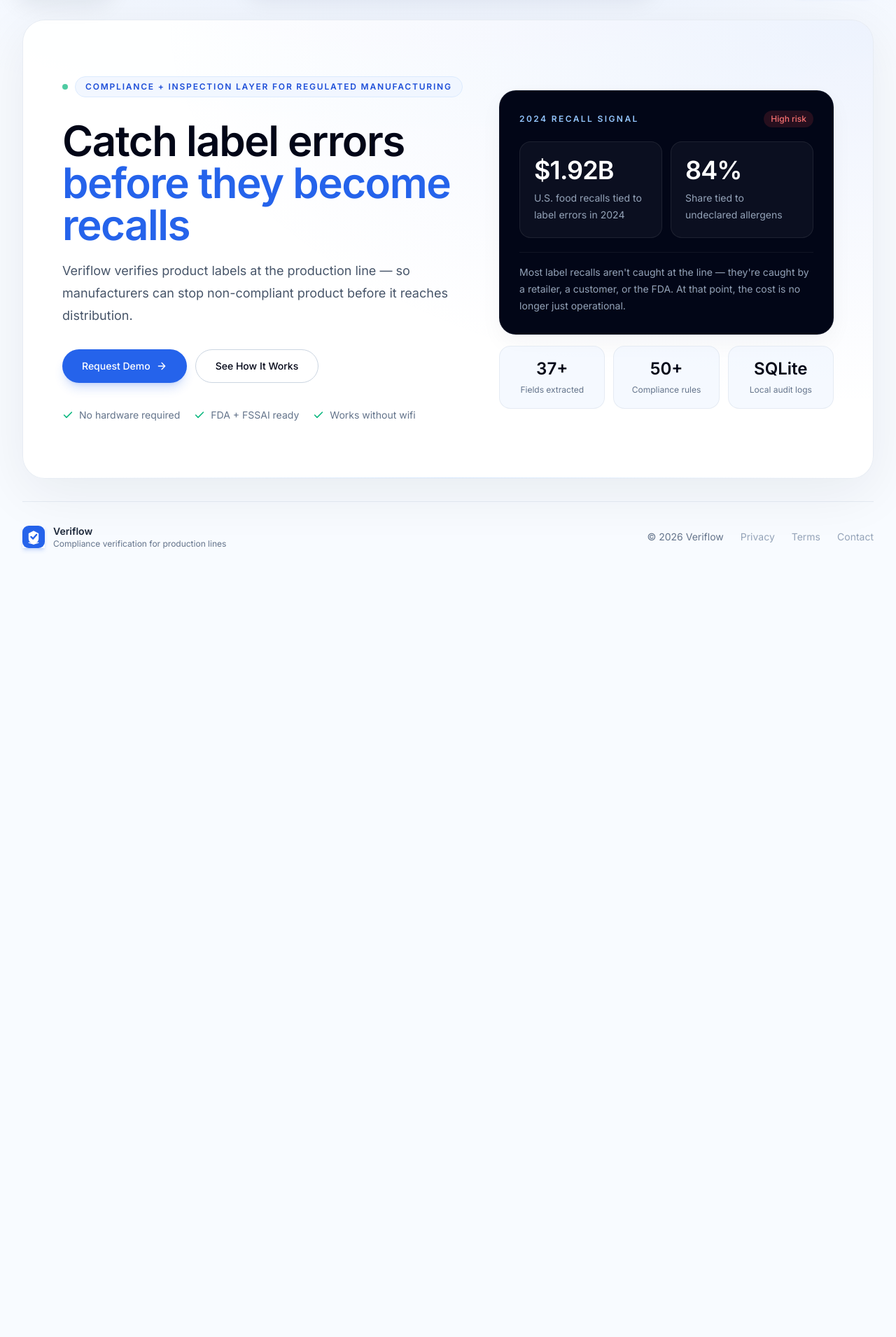
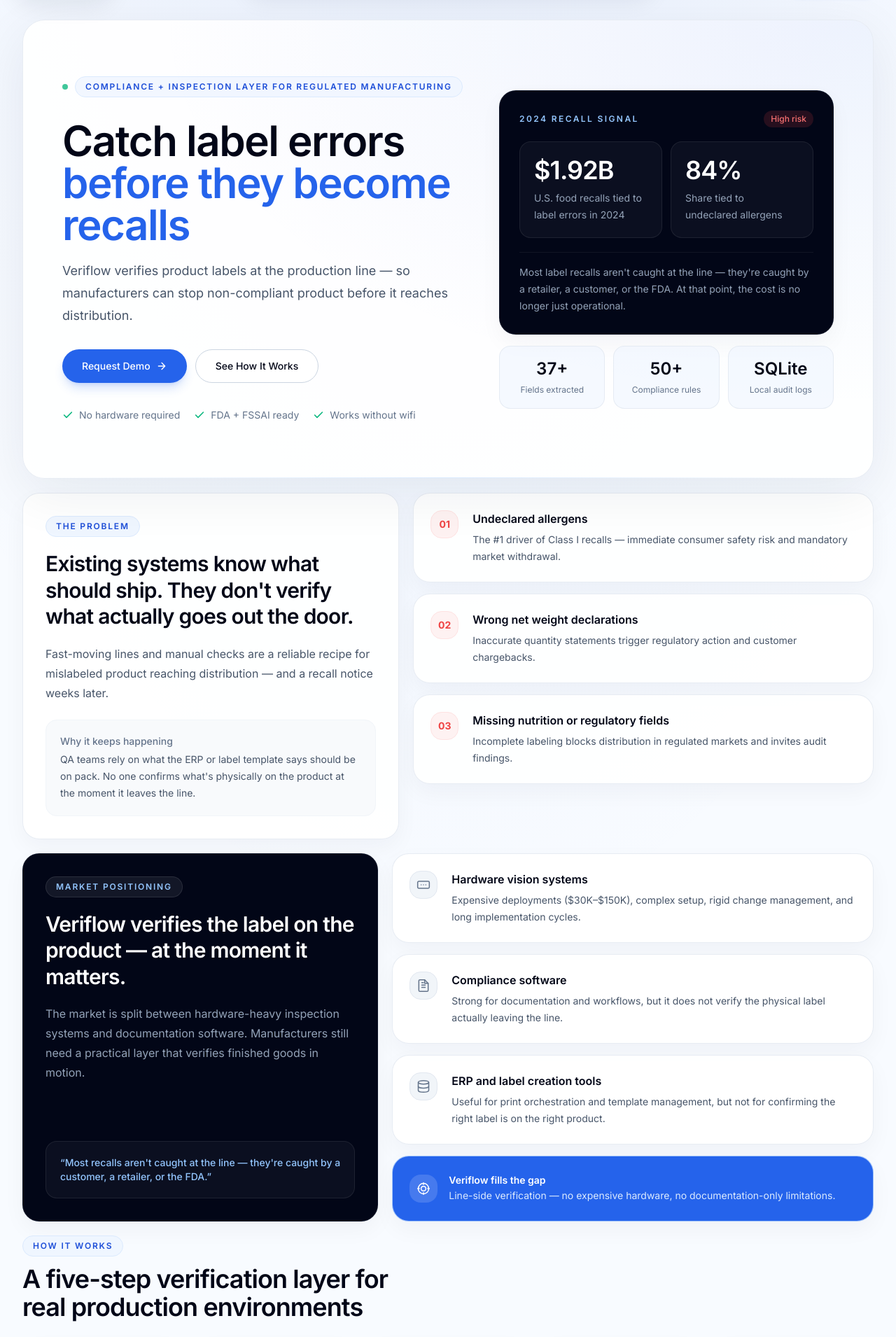
Before and after one commit to navya19j/veriflow, a Next.js app: page / in a window 1280 px wide. Shown: the part 70-1980 px from the top of the page at 70% size. Before the commit the page ends 935 px from the top, so only its background shows below. Built offline with nearby package versions, Linux system fonts and the light colour scheme.

Commit message:
Convert to single-scroll page with tab nav that highlights on scroll
Made-with: Cursor

```diff
--- a/app/page.tsx
+++ b/app/page.tsx
@@ -1,7 +1,7 @@
 "use client";
 
-import { useState } from "react";
-import { motion, AnimatePresence } from "framer-motion";
+import { useState, useEffect } from "react";
+import { motion } from "framer-motion";
 
 import { VeriflowLockup, VeriflowMark } from "@/components/veriflow-logo";
 import { Button } from "@/components/ui/button";
@@ -156,9 +156,17 @@ const credibilityPoints = [
    Animation variants
 ───────────────────────────────────────────── */
 
+const fadeIn = {
+  initial: { opacity: 0, y: 24 },
+  whileInView: { opacity: 1, y: 0 },
+  viewport: { once: true, amount: 0.15 },
+  transition: { duration: 0.55, ease: "easeOut" },
+};
+
 const stagger = (i: number) => ({
   initial: { opacity: 0, y: 16 },
-  animate: { opacity: 1, y: 0 },
+  whileInView: { opacity: 1, y: 0 },
+  viewport: { once: true, amount: 0.15 },
   transition: { duration: 0.4, delay: i * 0.06, ease: "easeOut" },
 });
 
@@ -177,96 +185,104 @@ const TABS = [
 type TabId = typeof TABS[number]["id"];
 
 export default function HomePage() {
-  const [tab, setTab] = useState<TabId>("overview");
+  const [activeTab, setActiveTab] = useState<TabId>("overview");
+
+  // Track active section via IntersectionObserver
+  useEffect(() => {
+    const ids = TABS.map((t) => t.id);
+    const observers: IntersectionObserver[] = [];
+
+    ids.forEach((id) => {
+      const el = document.getElementById(id);
+      if (!el) return;
+      const obs = new IntersectionObserver(
+        ([entry]) => { if (entry.isIntersecting) setActiveTab(id as TabId); },
+        { rootMargin: "-20% 0px -70% 0px", threshold: 0 }
+      );
+      obs.observe(el);
+      observers.push(obs);
+    });
+
+    return () => observers.forEach((o) => o.disconnect());
+  }, []);
+
+  const scrollTo = (id: string) => {
+    document.getElementById(id)?.scrollIntoView({ behavior: "smooth", block: "start" });
+  };
+
+  const NavPills = ({ mobile }: { mobile?: boolean }) => (
+    <>
+      {TABS.map((t) => (
+        <button
+          key={t.id}
+          onClick={() => scrollTo(t.id)}
+          className={[
+            "transition-all duration-200",
+            mobile
+              ? [
+                  "shrink-0 rounded-full px-3.5 py-1.5 text-xs font-semibold",
+                  activeTab === t.id
+                    ? "bg-slate-950 text-white shadow-sm"
+                    : "border border-slate-200 bg-white/80 text-slate-600",
+                ].join(" ")
+              : [
+                  "rounded-full px-3.5 py-1.5 text-sm font-medium",
+                  activeTab === t.id
+                    ? "bg-slate-950 text-white shadow-sm"
+                    : "text-slate-600 hover:bg-slate-100 hover:text-slate-950",
+                ].join(" "),
+          ].join(" ")}
+        >
+          {t.label}
+        </button>
+      ))}
+    </>
+  );
 
   return (
     <main className="min-h-screen bg-[radial-gradient(ellipse_80%_50%_at_50%_-20%,rgba(37,99,235,0.10),transparent)] text-slate-950">
 
       {/* ── Nav ── */}
       <nav className="sticky top-0 z-40 w-full">
-        {/* ── Mobile nav: two rows ── */}
+        {/* Mobile: two rows */}
         <div className="md:hidden">
           <div className="flex items-center justify-between px-4 pt-3 pb-2">
-            <a
-              href="#"
-              aria-label="Veriflow home"
-              onClick={(e) => { e.preventDefault(); setTab("overview"); }}
-              className="flex items-center rounded-full border border-white/70 bg-white/80 px-3.5 py-2 shadow-[0_8px_32px_rgba(15,23,42,0.08)] backdrop-blur-md"
-            >
+            <a href="#overview" onClick={(e) => { e.preventDefault(); scrollTo("overview"); }} aria-label="Veriflow home"
+              className="flex items-center rounded-full border border-white/70 bg-white/80 px-3.5 py-2 shadow-[0_8px_32px_rgba(15,23,42,0.08)] backdrop-blur-md">
               <VeriflowLockup size="sm" />
             </a>
-            <Button size="default" className="shadow-md shadow-blue-600/20 text-sm px-4" onClick={() => setTab("get-started")}>
+            <Button size="default" className="shadow-md shadow-blue-600/20 text-sm px-4" onClick={() => scrollTo("get-started")}>
               Request Demo
             </Button>
           </div>
           <div className="no-scrollbar flex gap-1.5 overflow-x-auto px-4 pb-3">
-            {TABS.map((t) => (
-              <button
-                key={t.id}
-                onClick={() => setTab(t.id)}
-                className={[
-                  "shrink-0 rounded-full px-3.5 py-1.5 text-xs font-semibold transition-all duration-200",
-                  tab === t.id
-                    ? "bg-slate-950 text-white shadow-sm"
-                    : "border border-slate-200 bg-white/80 text-slate-600",
-                ].join(" ")}
-              >
-                {t.label}
-              </button>
-            ))}
+            <NavPills mobile />
           </div>
         </div>
 
-        {/* ── Desktop nav: single row ── */}
+        {/* Desktop: single row */}
         <div className="hidden md:flex mx-auto max-w-7xl items-center justify-between px-5 py-3 gap-3">
-          <a
-            href="#"
-            aria-label="Veriflow home"
-            onClick={(e) => { e.preventDefault(); setTab("overview"); }}
-            className="flex shrink-0 items-center rounded-full border border-white/70 bg-white/80 px-4 py-2.5 shadow-[0_8px_32px_rgba(15,23,42,0.08)] backdrop-blur-md"
-          >
+          <a href="#overview" onClick={(e) => { e.preventDefault(); scrollTo("overview"); }} aria-label="Veriflow home"
+            className="flex shrink-0 items-center rounded-full border border-white/70 bg-white/80 px-4 py-2.5 shadow-[0_8px_32px_rgba(15,23,42,0.08)] backdrop-blur-md">
             <VeriflowLockup size="md" />
           </a>
           <div className="flex items-center gap-1 rounded-full border border-white/70 bg-white/80 p-1 shadow-[0_8px_32px_rgba(15,23,42,0.08)] backdrop-blur-md">
-            {TABS.map((t) => (
-              <button
-                key={t.id}
-                onClick={() => setTab(t.id)}
-                className={[
-                  "rounded-full px-3.5 py-1.5 text-sm font-medium transition-all duration-200",
-                  tab === t.id
-                    ? "bg-slate-950 text-white shadow-sm"
-                    : "text-slate-600 hover:bg-slate-100 hover:text-slate-950",
-                ].join(" ")}
-              >
-                {t.label}
-              </button>
-            ))}
+            <NavPills />
           </div>
-          <Button size="default" className="shrink-0 shadow-md shadow-blue-600/20" onClick={() => setTab("get-started")}>
+          <Button size="default" className="shrink-0 shadow-md shadow-blue-600/20" onClick={() => scrollTo("get-started")}>
             Request Demo
           </Button>
         </div>
       </nav>
 
-      <div className="mx-auto flex w-full max-w-7xl flex-col px-5 pb-16 pt-4 sm:px-6 lg:px-8">
-        <AnimatePresence mode="wait">
-          <motion.div
-            key={tab}
-            initial={{ opacity: 0, y: 12 }}
-            animate={{ opacity: 1, y: 0 }}
-            exit={{ opacity: 0, y: -8 }}
-            transition={{ duration: 0.25, ease: "easeOut" }}
-            className="flex flex-col gap-5"
-          >
+      <div className="mx-auto flex w-full max-w-7xl flex-col gap-5 px-5 pb-16 pt-4 sm:px-6 lg:px-8">
 
         {/* ══════════════ OVERVIEW ══════════════ */}
-          {tab === "overview" && <>
-            <section className="relative overflow-hidden rounded-[2rem] border border-slate-200/80 bg-white/90 shadow-[0_20px_80px_rgba(15,23,42,0.07)]">
+        <section id="overview" className="relative overflow-hidden rounded-[2rem] border border-slate-200/80 bg-white/90 shadow-[0_20px_80px_rgba(15,23,42,0.07)] scroll-mt-24">
           <div className="absolute inset-0 bg-[radial-gradient(ellipse_at_top_right,rgba(37,99,235,0.08),transparent_60%)]" />
           <div className="absolute bottom-0 left-0 right-0 h-px bg-gradient-to-r from-transparent via-blue-200/60 to-transparent" />
           <div className="relative grid gap-10 px-5 py-10 sm:px-8 sm:py-14 lg:grid-cols-[1.1fr_0.9fr] lg:items-center lg:px-14 lg:py-20">
-                <div className="space-y-8 max-w-2xl">
+            <motion.div {...fadeIn} className="space-y-8 max-w-2xl">
               <div className="flex items-center gap-2.5">
                 <div className="h-2 w-2 rounded-full bg-emerald-500 animate-pulse" />
                 <span className="rounded-full border border-blue-100 bg-blue-50/80 px-3.5 py-1.5 text-xs font-semibold tracking-[0.15em] text-blue-700 uppercase">
@@ -283,11 +299,11 @@ export default function HomePage() {
                 </p>
               </div>
               <div className="flex flex-col gap-3 sm:flex-row">
-                    <Button size="lg" className="shadow-lg shadow-blue-600/20 px-7" onClick={() => setTab("get-started")}>
+                <Button size="lg" className="shadow-lg shadow-blue-600/20 px-7" onClick={() => scrollTo("get-started")}>
                   Request Demo
                   <ArrowRightIcon className="ml-2 h-4 w-4" />
                 </Button>
-                    <Button size="lg" variant="outline" className="px-7" onClick={() => setTab("how-it-works")}>
+                <Button size="lg" variant="outline" className="px-7" onClick={() => scrollTo("how-it-works")}>
                   See How It Works
                 </Button>
               </div>
@@ -299,8 +315,8 @@ export default function HomePage() {
                   </div>
                 ))}
               </div>
-                </div>
-                <div className="flex flex-col gap-4">
+            </motion.div>
+            <motion.div {...fadeIn} transition={{ duration: 0.6, ease: "easeOut", delay: 0.1 }} className="flex flex-col gap-4">
               <Card className="border-slate-900/80 bg-slate-950 text-white overflow-hidden">
                 <CardContent className="space-y-5 p-7">
                   <div className="flex items-center justify-between">
@@ -328,15 +344,14 @@ export default function HomePage() {
                   </div>
                 ))}
               </div>
-                </div>
+            </motion.div>
           </div>
         </section>
-          </>}
 
         {/* ══════════════ THE PROBLEM ══════════════ */}
-          {tab === "problem" && <>
-            <div className="grid gap-5 lg:grid-cols-[0.9fr_1.1fr]">
-              <Card className="border-slate-200/80 bg-white/90">
+        <section id="problem" className="grid gap-5 scroll-mt-24 lg:grid-cols-[0.9fr_1.1fr]">
+          <motion.div {...fadeIn}>
+            <Card className="border-slate-200/80 bg-white/90 h-full">
               <CardContent className="flex h-full flex-col justify-between gap-6 p-5 sm:p-8">
                 <div className="space-y-5">
                   <SectionEyebrow label="The Problem" />
@@ -353,6 +368,7 @@ export default function HomePage() {
                 </div>
               </CardContent>
             </Card>
+          </motion.div>
           <div className="flex flex-col gap-4">
             {problemPoints.map((point, index) => (
               <motion.div key={point.title} {...stagger(index)}>
@@ -370,9 +386,12 @@ export default function HomePage() {
               </motion.div>
             ))}
           </div>
-            </div>
+        </section>
+
+        {/* Positioning (part of problem section visually) */}
         <div className="grid gap-5 lg:grid-cols-[0.85fr_1.15fr]">
-              <Card className="border-slate-900/80 bg-slate-950 text-white overflow-hidden">
+          <motion.div {...fadeIn}>
+            <Card className="border-slate-900/80 bg-slate-950 text-white overflow-hidden h-full">
               <CardContent className="flex h-full flex-col justify-between gap-6 p-5 sm:p-8">
                 <div className="space-y-5">
                   <SectionEyebrow label="Market Positioning" dark />
@@ -390,6 +409,7 @@ export default function HomePage() {
                 </div>
               </CardContent>
             </Card>
+          </motion.div>
           <div className="flex flex-col gap-4">
             {marketGaps.map((item, index) => {
               const Icon = item.icon;
@@ -422,17 +442,15 @@ export default function HomePage() {
             </Card>
           </div>
         </div>
-          </>}
 
         {/* ══════════════ HOW IT WORKS ══════════════ */}
-          {tab === "how-it-works" && <>
-            <div className="space-y-7">
-              <div className="space-y-3 max-w-xl">
+        <section id="how-it-works" className="space-y-7 scroll-mt-24">
+          <motion.div {...fadeIn} className="space-y-3 max-w-xl">
             <SectionEyebrow label="How It Works" />
             <h2 className="text-3xl font-semibold tracking-tight text-slate-950 sm:text-4xl">
               A five-step verification layer for real production environments
             </h2>
-              </div>
+          </motion.div>
           <div className="grid gap-4 sm:grid-cols-2 lg:grid-cols-5">
             {workflowSteps.map((step, index) => (
               <motion.div key={step.title} {...stagger(index)}>
@@ -453,8 +471,10 @@ export default function HomePage() {
               </motion.div>
             ))}
           </div>
-            </div>
-            <div className="relative overflow-hidden rounded-[2rem] border border-blue-100/80 bg-gradient-to-br from-blue-50/80 via-white to-slate-50/60 px-8 py-10 sm:px-10 lg:px-12">
+
+          {/* Vision Model callout */}
+          <motion.div {...fadeIn}>
+            <div className="relative overflow-hidden rounded-[2rem] border border-blue-100/80 bg-gradient-to-br from-blue-50/80 via-white to-slate-50/60 px-6 py-10 sm:px-10 lg:px-12">
               <div className="absolute top-0 right-0 h-64 w-64 bg-[radial-gradient(circle,rgba(37,99,235,0.07),transparent_70%)]" />
               <div className="relative grid gap-8 lg:grid-cols-[1.1fr_0.9fr] lg:items-center">
                 <div className="space-y-4">
@@ -466,7 +486,7 @@ export default function HomePage() {
                     Trained on thousands of real production label images — low light, motion blur, reflective packaging, awkward angles. It reads labels the way a line operator sees them.
                   </p>
                 </div>
-                <div className="grid gap-3 sm:grid-cols-2 lg:grid-cols-1 xl:grid-cols-2">
+                <div className="grid gap-3 grid-cols-2">
                   {[
                     { title: "Low light & glare", detail: "Fluorescent flicker and shadows don't degrade accuracy." },
                     { title: "Angles & blur", detail: "Handheld captures and slight rotation handled without retakes." },
@@ -481,12 +501,12 @@ export default function HomePage() {
                 </div>
               </div>
             </div>
-          </>}
+          </motion.div>
+        </section>
 
         {/* ══════════════ CAPABILITIES ══════════════ */}
-          {tab === "capabilities" && <>
-            <div className="space-y-7">
-              <div className="max-w-2xl space-y-3">
+        <section id="capabilities" className="space-y-7 scroll-mt-24">
+          <motion.div {...fadeIn} className="max-w-2xl space-y-3">
             <SectionEyebrow label="Capabilities" />
             <h2 className="text-3xl font-semibold tracking-tight text-slate-950 sm:text-4xl">
               Purpose-built for QA, operations, and compliance teams
@@ -494,7 +514,7 @@ export default function HomePage() {
             <p className="text-base leading-7 text-slate-600">
               Each workflow reduces manual inspection load while improving the evidence trail behind every production decision.
             </p>
-              </div>
+          </motion.div>
           <div className="grid gap-4 md:grid-cols-2 xl:grid-cols-3">
             {features.map((feature, index) => {
               const Icon = feature.icon;
@@ -515,9 +535,9 @@ export default function HomePage() {
               );
             })}
           </div>
-            </div>
 
           {/* Technical Credibility */}
+          <motion.div {...fadeIn}>
             <Card className="overflow-hidden border-slate-200/80 bg-white/90">
               <CardContent className="flex flex-col gap-6 p-5 sm:p-8 lg:p-10">
                 <div className="grid gap-10 lg:grid-cols-[1fr_1fr]">
@@ -567,10 +587,12 @@ export default function HomePage() {
                 </div>
               </CardContent>
             </Card>
-          </>}
+          </motion.div>
+        </section>
 
-          {/* ══════════════ GET STARTED ══════════════ */}
-          {tab === "get-started" && <>
+        {/* ══════════════ REQUEST DEMO ══════════════ */}
+        <section id="get-started" className="scroll-mt-24">
+          <motion.div {...fadeIn}>
             <Card className="overflow-hidden border-slate-200/80 bg-white/90">
               <CardContent className="grid gap-10 p-5 sm:p-8 lg:grid-cols-[1fr_1fr] lg:p-12">
                 <div className="space-y-6">
@@ -601,13 +623,11 @@ export default function HomePage() {
                 <DemoForm />
               </CardContent>
             </Card>
-          </>}
-
           </motion.div>
-        </AnimatePresence>
+        </section>
 
         {/* ── Footer ── */}
-        <footer className="mt-8 border-t border-slate-200/80 pt-8 pb-4">
+        <footer className="mt-4 border-t border-slate-200/80 pt-8 pb-4">
           <div className="flex flex-col gap-6 sm:flex-row sm:items-center sm:justify-between">
             <div className="flex items-center gap-3">
               <VeriflowMark size={32} className="shadow-md shadow-blue-600/20" />
```
Lines whose indentation alone changed are shown as unchanged.
